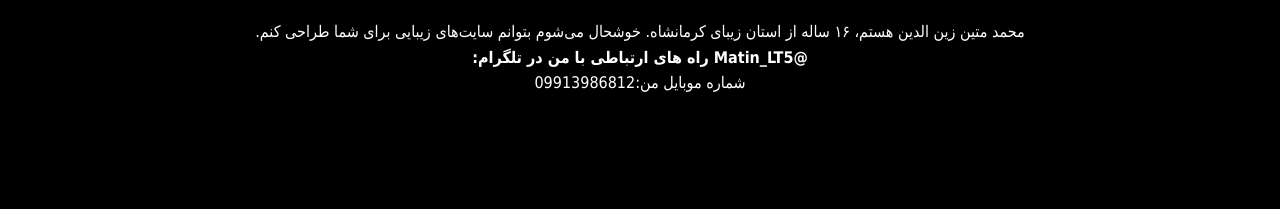
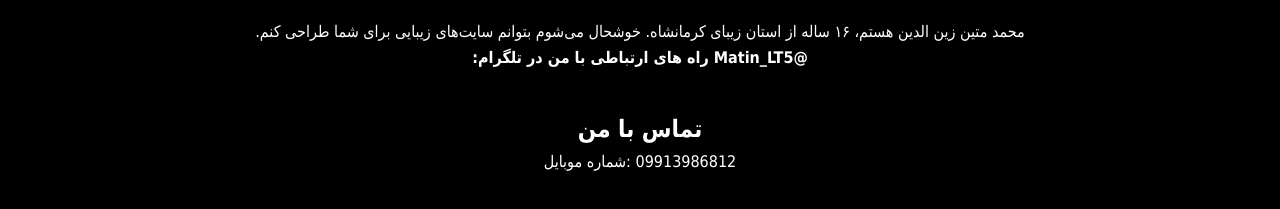
Before and after one commit to MohammadMatin1389/my-website, a plain HTML site: page index.html in a window 1280 px wide. Shown: the part 519-728 px from the top of the page. Drawn offline with Linux system fonts and the light colour scheme.

Commit message:
Update index.html

```diff
--- a/index.html
+++ b/index.html
@@ -1,4 +1,3 @@
-
 <!DOCTYPE html>
 <html lang="fa" dir="rtl">
 
@@ -8,7 +7,9 @@
 
     <!-- بخش سئو برای گوگل -->
     <title>وب سایت شخصی محمدمتین زین الدین</title>
-    <meta name="description" content="وب‌سایت شخصی محمد متین زین الدین، طراح سایت جوان از کرمانشاه.">
+    <meta name="description" content="وب سایت شخصی محمد متین زین الدین,طراح سایت جوان و خلاق از استان زیبای کرمانشاه. نمونه کار ها, اطلاعات تماس ومهارت های طراحی وب.">
+
+    <meta name="viewport" content="width=device-width, initial-scale=1.0">
 
     <link rel="stylesheet" href="style.css">
 </head>
@@ -27,11 +28,18 @@
 
     <h1 style="color:aqua; text-align: center; margin-top: 50px;">به اولین سایت متین زین الدین خوش آمدید</h1>
 
-    <div class="content-container" style="display: flex; flex-direction: column; align-items: center; text-align: center; margin-top: 30px;">
+    <div class="content-container"
+        style="display: flex; flex-direction: column; align-items: center; text-align: center; margin-top: 30px;">
         <!-- دقت کن: نام فایل عکس حتما باید دقیقاً همین باشد -->
-        <img src="image.jpg.png" alt="عکس من" class="profie-image" width="300" height="300" style="border-radius: 50%; border: 2px solid aqua;">
+        <img src="image.jpg.png" alt="عکس من" class="profie-image" width="300" height="300"
+            style="border-radius: 50%; border: 2px solid aqua;">
 
         <div class="text-content" style="margin-top: 20px;">
-            <p>محمد متین زین الدین هستم، ۱۶ ساله از استان زیبای کرمانشاه. خوشحال می‌شوم بتوانم سایت‌های زیبایی برای شما طراحی کنم.</p>
+            <p>محمد متین زین الدین هستم، ۱۶ ساله از استان زیبای کرمانشاه. خوشحال می‌شوم بتوانم سایت‌های زیبایی برای شما
+                طراحی کنم.</p>
             <p><strong>@Matin_LT5 راه های ارتباطی با من در تلگرام:</strong>
-                <p>شماره موبایل من:09913986812</p>
+
+            <div id="content" style="margin-top: 40px; text-align: center;">
+                 <h2>تماس با من</h2>
+                 <p>09913986812 :شماره موبایل</p>
+            </div>
```
